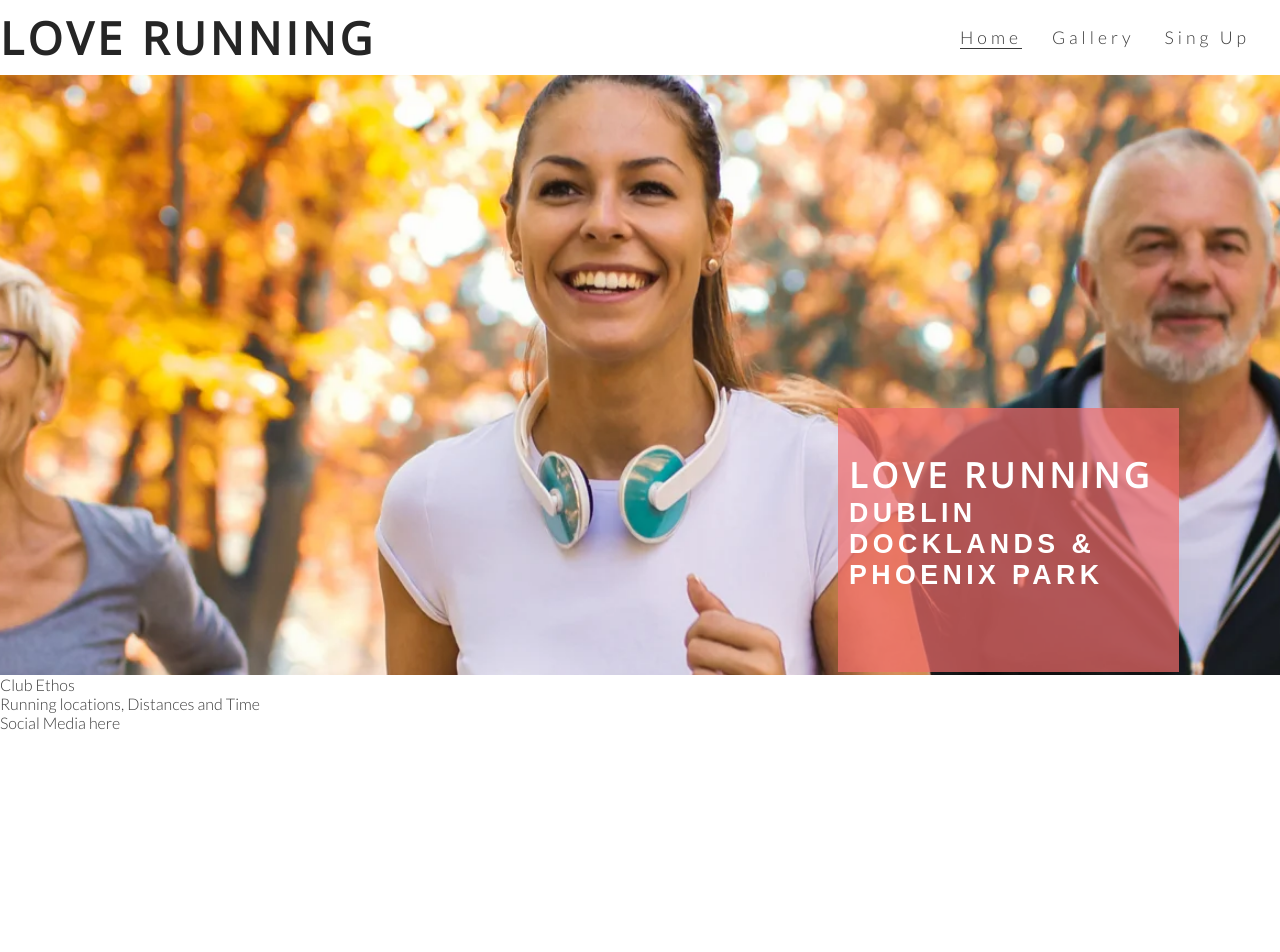
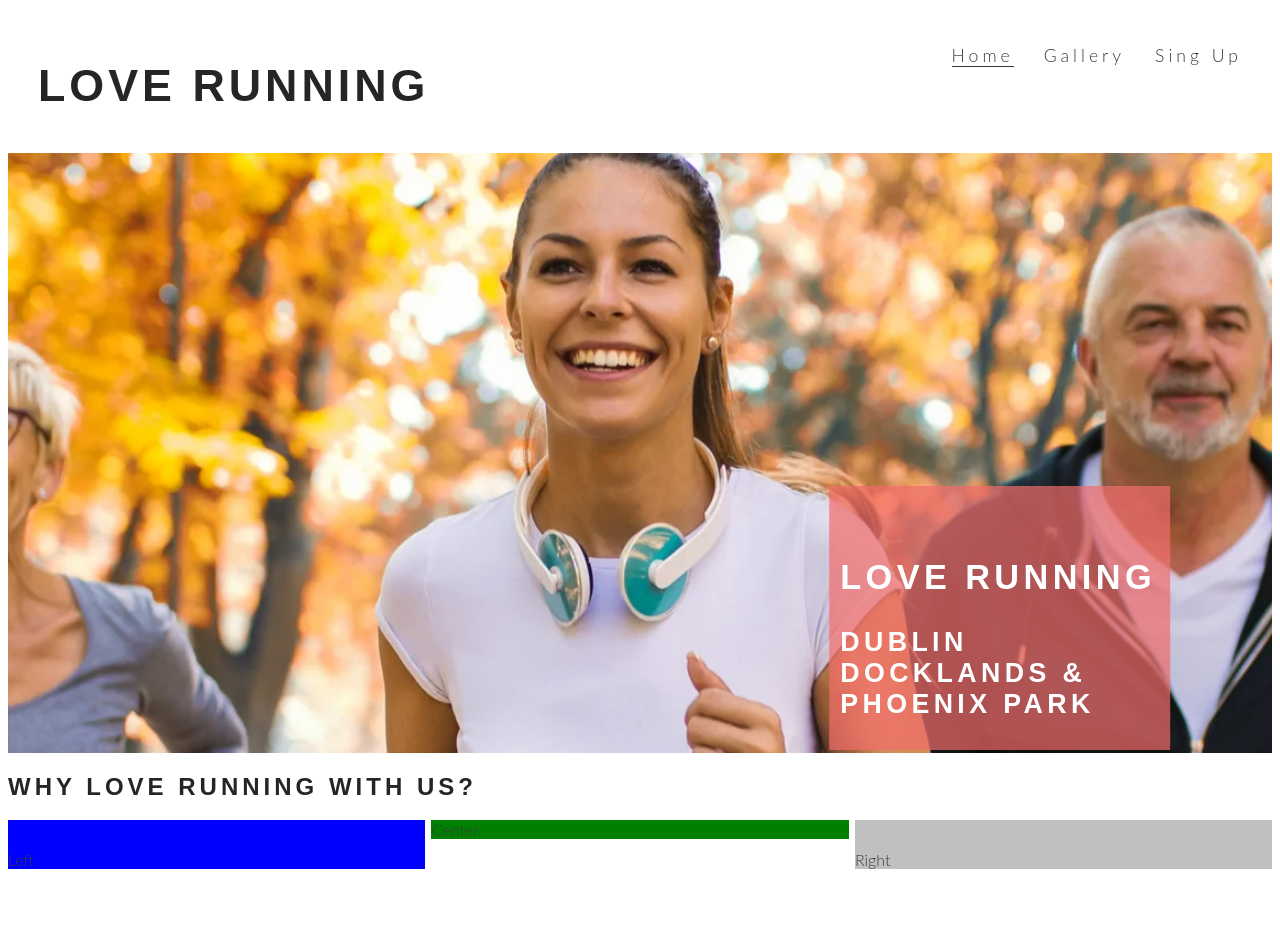
Before and after one commit to mcp321/mylove-running-project, a plain HTML site: page index.html in a window 1280 px wide. Shown: the top 952 px of the page. Before the commit the page ends 800 px from the top, so only its background shows below. Drawn offline with nearby package versions, Linux system fonts and the light colour scheme.

Commit message:
add club ethos main structure

```diff
--- a/assets/css/style.css
+++ b/assets/css/style.css
@@ -1,22 +1,36 @@
-@import url('https://fonts.googleapis.com/css2?family=Lato:wght@300&family=Open+Sans&display=swap');
+Skip to content
+Code-Institute-Solutions
+/
+love-running-2.0-sourcecode
+Public
+Code
+Issues
+Pull requests
+Actions
+More
+love-running-2.0-sourcecode/04-creating-the-club-ethos/02-club-ethos-left-content/assets/css/style.css
+@AJGreaves
+AJGreaves Add source code for club ethos left about content lesson.
+ 1 contributor
+152 lines (120 sloc)  2.24 KB
+@import url('https://fonts.googleapis.com/css2?family=Lato:wght@300&family=Oswald&display=swap');
 
-*{margin:0;
-padding: 0;
-border: none;
+* {
+    margin: 0;
+    padding: 0;
+    border: none;
 }
 
-body{
+body {
     font-family: Lato, sans-serif;
     font-weight: 300;
     color: #3a3a3a;
-
-
 }
 
 /* headings and logo */
 
 h1, h2 {
-    font-family: open sans, sans-serif;
+    font-family: Oswald, sans-serif;
     text-transform: uppercase;
     letter-spacing: 4px;
     color: #252525;
@@ -25,17 +39,21 @@ h1, h2 {
 #logo {
     float: left;
     font-size: 280%;
+    margin-left: 30px;
 }
+
+/* navigation links */
+
 #menu {
     font-size: 110%;
     letter-spacing: 4px;
 }
 
-#menu, #logo{
+#menu, #logo {
     line-height: 75px;
 }
 
-#menu li{
+#menu li {
     float: right;
     list-style-type: none;
     margin-right: 30px;
@@ -46,13 +64,16 @@ h1, h2 {
     color: inherit;
 }
 
-#menu a:hover{
+#menu a:hover {
     border-bottom: 1px solid #3a3a3a;
 }
 
 .active {
     border-bottom: 1px solid #3a3a3a;
 }
+
+/* hero image and cover text */
+
 #hero-outer {
     height: 600px;
     width: 100%;
@@ -61,7 +82,7 @@ h1, h2 {
     position: relative;
 }
 
-#cover-text, #cover-text h2{
+#cover-text, #cover-text h2 {
     color: #fff;
 }
 
@@ -70,16 +91,15 @@ h1, h2 {
     width: 100%;
     background: url('../images/hero-image.webp') no-repeat center center;
 
-
-animation-name: hero-zoom;
-animation-duration: 5s;
-animation-fill-mode: forwards;
+    /* animates zoom effect on loading page */
+    animation-name: hero-zoom;
+    animation-duration: 5s;
+    animation-fill-mode: forwards;
 }
 
-
-
+/* creates the level of zoom for hero image */
 @keyframes hero-zoom {
-    from {
+    from{
         transform: scale(1);
     }
     to{
@@ -89,7 +109,7 @@ animation-fill-mode: forwards;
 
 #cover-text {
     font-size: 130%;
-    font-family: open-sans, sans-serif;
+    font-family: Oswald, sans-serif;
     text-transform: uppercase;
     letter-spacing: 4px;
 
@@ -106,3 +126,29 @@ animation-fill-mode: forwards;
 
     position: absolute;
 }
+
+/* club ethos */
+
+#club-ethos {
+    height: 600px;
+}
+
+#left-about {
+    padding-top: 30px;
+    width: 33%;
+    float: left;
+    background-color: blue;
+}
+
+#right-about {
+    padding-top: 30px;
+    width: 33%;
+    float: right;
+    background-color: silver;
+}
+
+#center-about {
+    width: 33%;
+    margin: 0 auto;
+    background-color: green;
+}
--- a/index.html
+++ b/index.html
@@ -40,10 +40,14 @@
         <h3>Dublin Docklands & Phoenix Park</h3>
 
 
+
         </div>
     </section>
-    <section>
-        Club Ethos
+    <section id="club-ethos">
+        <h1>Why Love Running With Us?</h1>
+        <div id="left-about">Left</div>
+        <div id="right-about">Right</div>
+        <div id="center-about">Center</div>
     </section>
     <section>
         Running locations, Distances and Time
```
